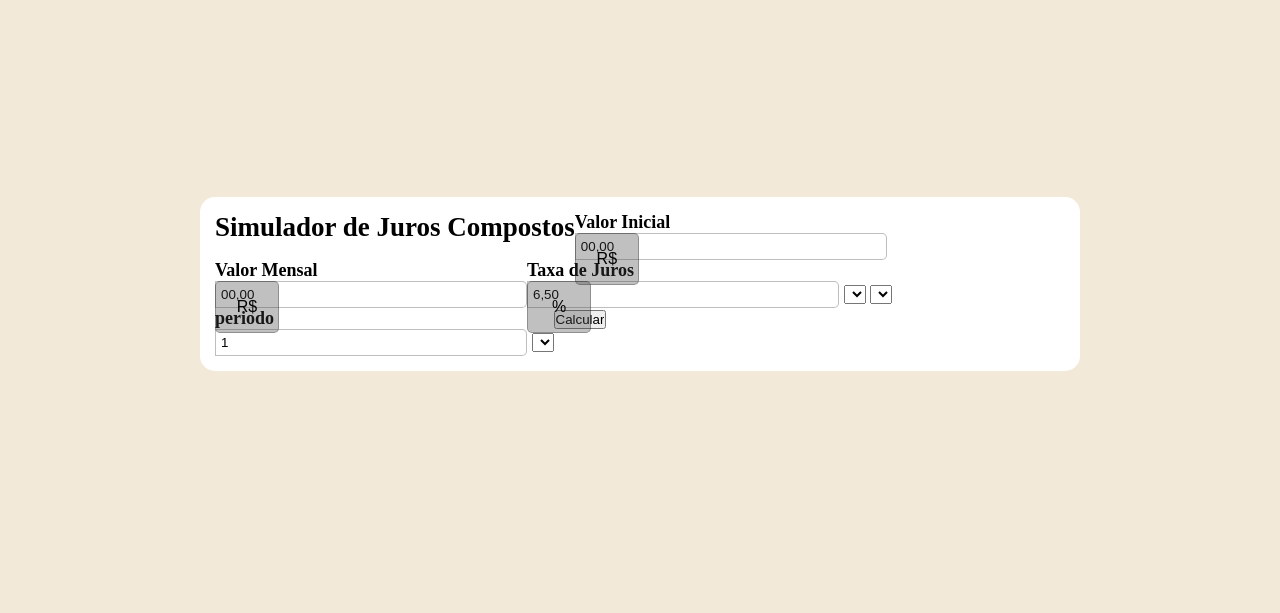
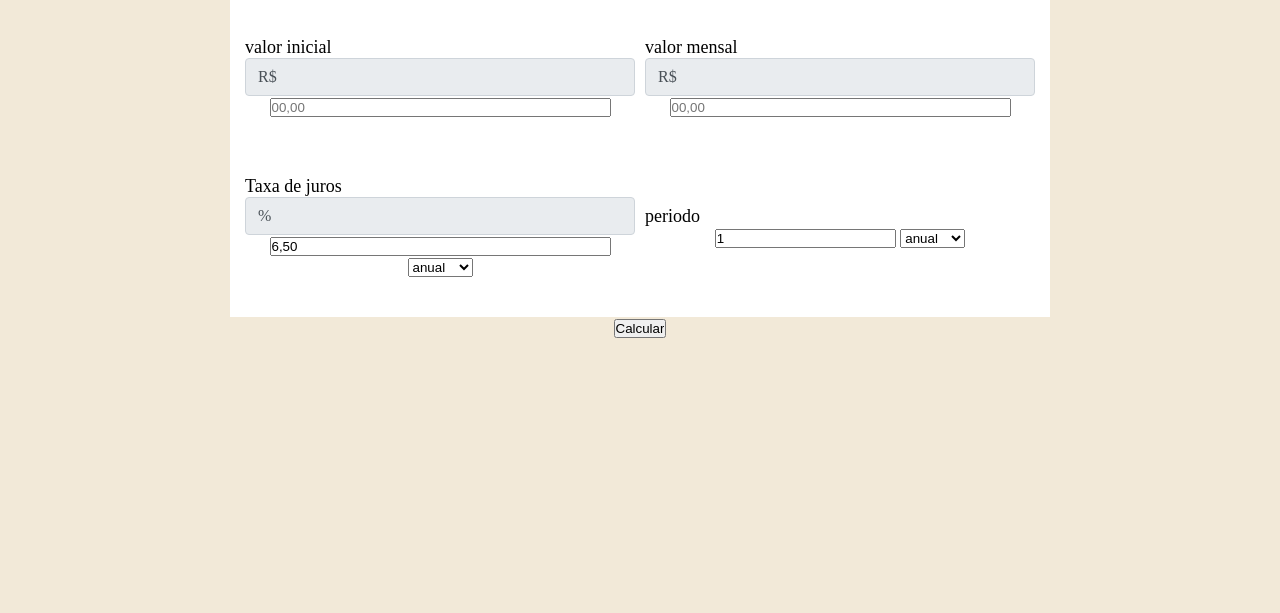
Before and after one commit to alexsantos1910/Calculadora-de-Juros-Compostos, a plain HTML site: page index.html in a window 1280 px wide. Shown: the part 187-800 px from the top of the page. Drawn offline with Linux system fonts and the light colour scheme.

Commit message:
atualizando

```diff
--- a/index.html
+++ b/index.html
@@ -19,32 +19,30 @@
         <h1>Calculadora de Juros Compostos</h1>
         <p>Os juros compostos crescem de forma exponencial, pois sua base de cálculo é sempre em cima do montante anterior. Faça esse cálculo financeiro de forma simples utilizando nossa calculadora!</p>
         <div id="container">
-            <h2>Simulador de Juros Compostos</h2>
             <div id="id-valor-inicial" >
-                <h4>Valor Inicial</h4>
+                <label for="valor inicial"><span class="font-label">valor inicial</span></label>
                 <span class="simbolos"><p>R$</p></span>
-                <input type="text" size="40px" name="Valor Incial" value="00,00" class="class-inputs">
+                <input type="text" size="40px" name="Valor Incial" class="class-inputs" placeholder="00,00">
             </div>
             <div id="id-valor-mensal" >
-                <h4>Valor Mensal</h4>
+                <label for="valor mensal"><span class="font-label">valor mensal</span></label>
                 <span class="simbolos"><p>R$</p></span>
-                <input type="text" size="40px" name="Valor Mensal" value="00,00" class="class-inputs">
+                <input type="text" size="40px" name="Valor Mensal" class="class-inputs" placeholder="00,00">
             </div>
             <div id="id-taxa-juros">
-                <h4>Taxa de Juros</h4>
+                <label for="taxa-juros"><span class="font-label">Taxa de juros</span></label>
                 <span class="simbolos"><p>%</p></span>
                 <input type="text" size="40px" name="Taxa de Juros" value="6,50" class="class-inputs">
-                <select name="taxa-juros" id="id-select-taxa-juros-">anual</select>
-                <select name="taxa-juros" id="id-select-taxa-juros-">mensal</select>
+                <select name="taxa-juros" id="id-select-taxa-juros-"><option value="anual">anual</option><option value="mensal">mensal</option></select>
             </div>
             <div id="id-periodo" >
-                <h4>periodo</h4>
+                <label for="periodo"><span class="font-label">periodo</span></label>
                 <input type="number" size="40px" name="Periodo" value="1" min="1" class="class-inputs">
-                <select name="periodo-unidade" id="id-select-periodo"></select>
+                <select name="periodo-unidade" id="id-select-periodo"><option value="anual">anual</option><option value="mensal">mensal</option></select>
             </div>
-            <div id="id-button-calcular">
-                <input type="button" value="Calcular">
-            </div>
+        </div>
+        <div id="id-button-calcular">
+            <input type="button" value="Calcular">
         </div>
     </main>
     <footer>
--- a/style.css
+++ b/style.css
@@ -32,39 +32,63 @@ header {
     }
 }
 
+main {
+    text-align: center;
+}
+
 div#container {
     display: flex;
     flex-wrap: wrap;
     background-color:white;
-    margin: 200px;
-    padding: 15px;
-    border-radius: 15px;
+    max-width: 800px;
+    height: 300px;
+    justify-content: center;
+    align-items: center;
+    margin: auto;
+    padding: 10px;
 
 }
 
-.class-inputs {
-    border: 1px solid rgba(0, 0, 0, 0.253);
-    width: 300px;
-    padding: 5px;
-    border-radius: 0px 5px 5px 0px;
+.simbolos {
+    display: flex;
+    align-items: center;
+    padding: 0.375rem 0.75rem;
+    margin-bottom: 0;
+    font-size: 1rem;
+    font-weight: 400;
+    line-height: 1.5;
+    color: #495057;
+    text-align: center;
+    white-space: nowrap;
+    background-color: #e9ecef;
+    border: 1px solid #ced4da;
+    border-radius: 0.25rem;
 }
 
-span.simbolos {
-    position: absolute;
-    background-color: rgba(68, 68, 68, 0.336);
-    font-family: Arial, Helvetica, sans-serif;
-    font-size: 16px;
-    line-height: 24px;
-
-    display: flex;
-    height: 38px;
-    width: 38px;
-
-    border: 1px solid rgba(0, 0, 0, 0.253);
-    padding: 6px 12px 6px 12px;
-    border-radius: 5px;
+#id-valor-inicial ,
+#id-valor-mensal {
+    flex-grow: 1;
+    margin: auto;
+    padding: 5px;
+    width: 300px;
 }
 
-span > p {
+#id-taxa-juros {
+    flex-grow: 1;
     margin: auto;
+    padding: 5px;
+    width: 300px;
 }
+
+#id-periodo {
+    flex-grow: 1;
+    margin: auto;
+    padding: 5px;
+    width: 300px;
+}
+
+.font-label {
+    display: block;
+    text-align: left;
+    padding: ;
+}
```
